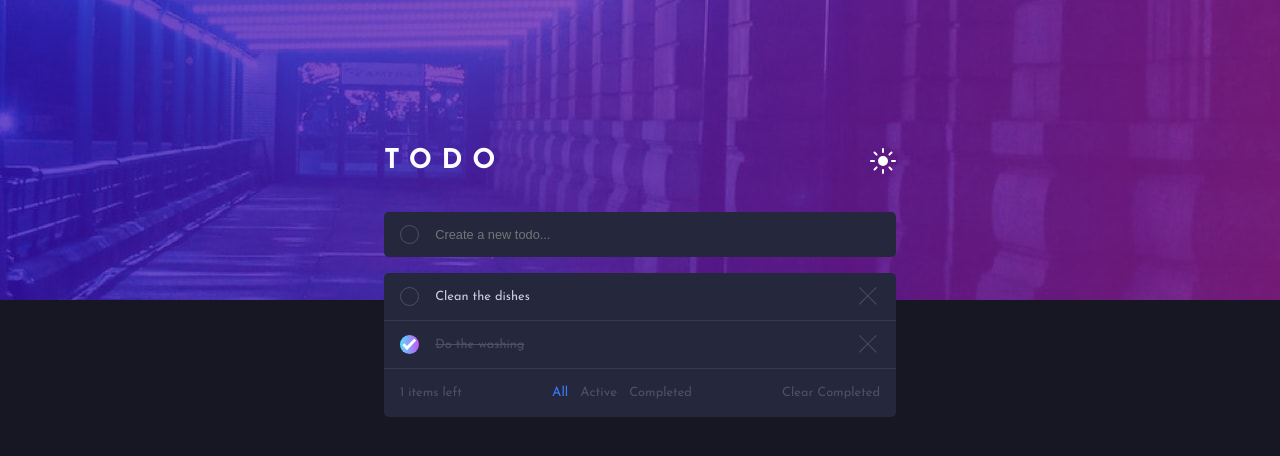
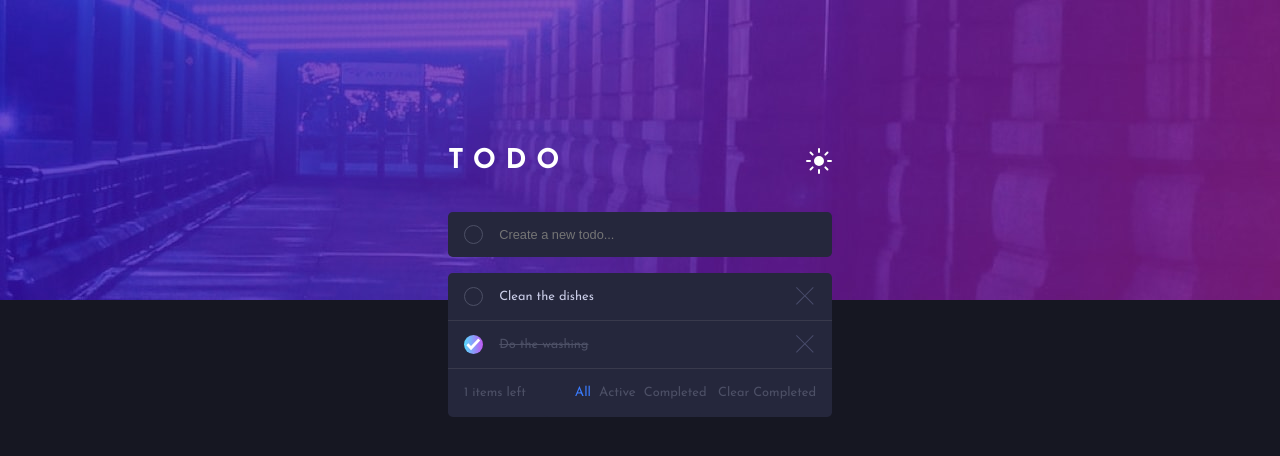
Before and after one commit to DieterLotz/frontendmentor-todo-app, a React (Create React App) app in the folder todo/: page / in a window 1280 px wide. Shown: the top 456 px of the page. Built offline with nearby package versions, Linux system fonts and the light colour scheme.

Commit message:
Styling changes

```diff
--- a/todo/src/components/TodoApp.module.scss
+++ b/todo/src/components/TodoApp.module.scss
@@ -39,6 +39,6 @@
 
 @media only screen and (min-width: 1023px) {
     .todo-container {
-        width: 40%;
+        width: 30%;
     }
 }
--- a/todo/src/components/TodoFilter.module.scss
+++ b/todo/src/components/TodoFilter.module.scss
@@ -7,6 +7,7 @@
     bottom: -4rem;
     height: 3rem;
     width: 100%;
+    gap: .5rem;
     justify-content: space-around;
     align-items: center;
     background-color: $dark-very-dark-desaturated-blue;
```
